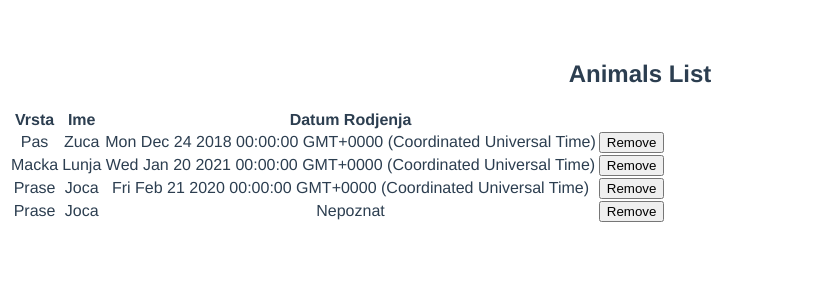
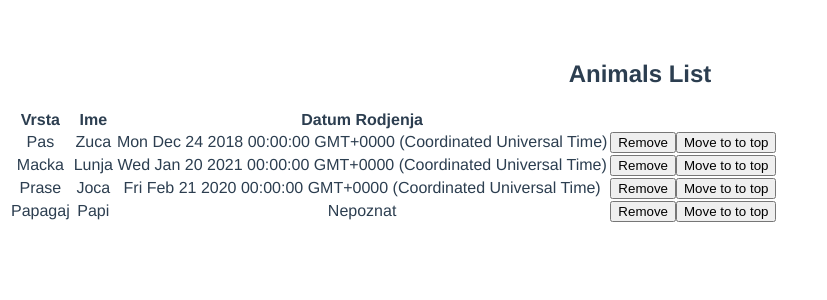
Before and after one commit to nflorijan/vivify-academy-vue-zoo, a Vue app: page / in a window 1280 px wide. Shown: the top 300 px of the page, without its empty margins (0-827 px from the left). Built offline with nearby package versions, Linux system fonts and the light colour scheme.

Commit message:
Move item to the top

```diff
--- a/src/components/AnimalsList.vue
+++ b/src/components/AnimalsList.vue
@@ -12,6 +12,7 @@
         <td>{{ animal.ime }}</td>
         <td>{{ animal.datumRodjenja ? animal.datumRodjenja: 'Nepoznat' }}</td>
         <button @click="deleteFromList(index)">Remove</button>
+        <button @click="moveToTop(index)">Move to to top</button>
       </tr>
     </table>
   </div>
@@ -25,14 +26,18 @@ export default {
         {vrsta: 'Pas', ime: 'Zuca', datumRodjenja: new Date(2018, 11, 24)},
         {vrsta: 'Macka', ime: 'Lunja', datumRodjenja: new Date(2020, 12, 20)},
         {vrsta: 'Prase', ime: 'Joca', datumRodjenja: new Date(2020, 1, 21)},
-        {vrsta: 'Prase', ime: 'Joca', datumRodjenja: null}
+        {vrsta: 'Papagaj', ime: 'Papi', datumRodjenja: null}
       ]
     }
   },
   methods: {
     deleteFromList(index) {
       this.animals.splice(index, 1);
-    }
+    },
+    moveToTop(index){
+      const movedItem = this.animals.splice(index, 1);
+      return this.animals.unshift(movedItem[0]);
+    },
   }
 }
 </script>
```
